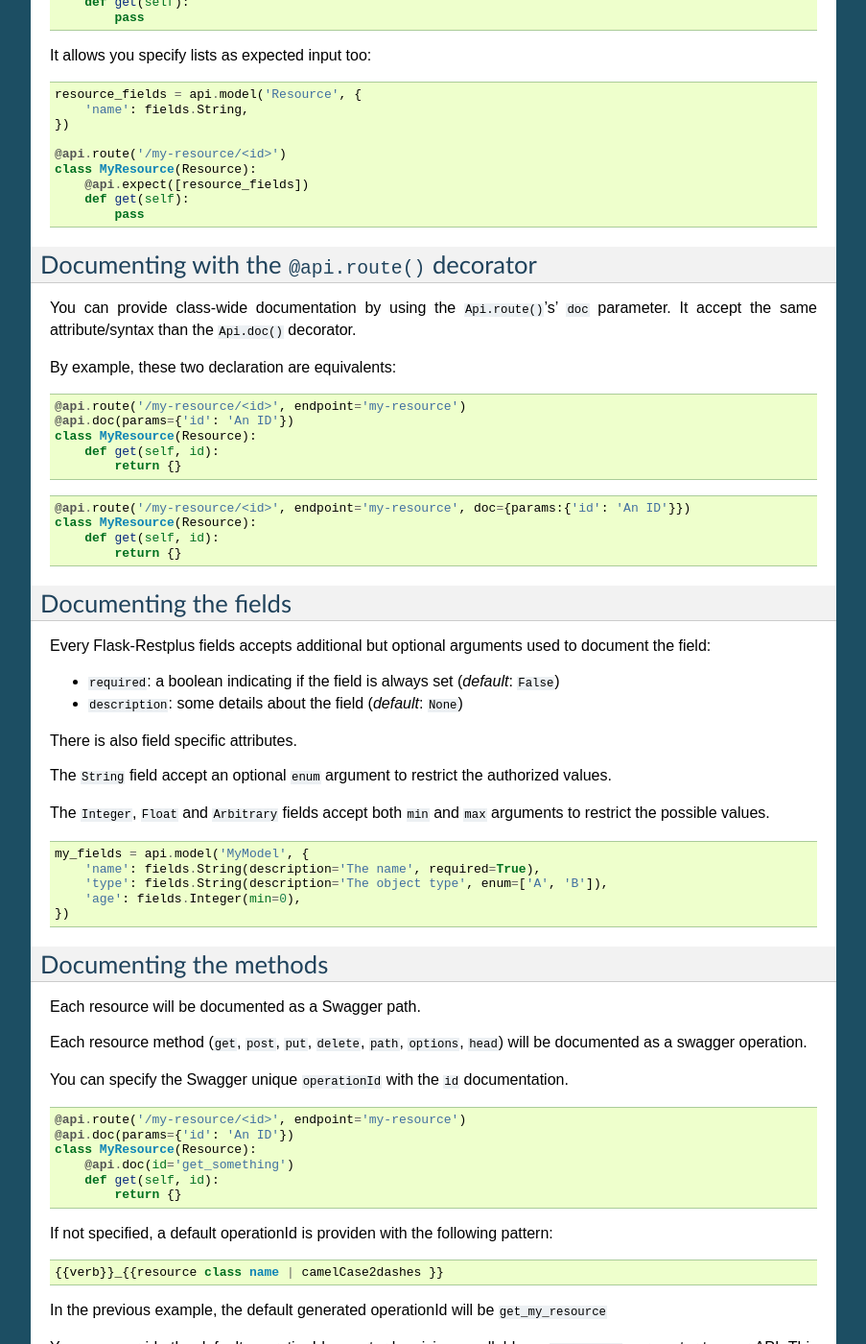
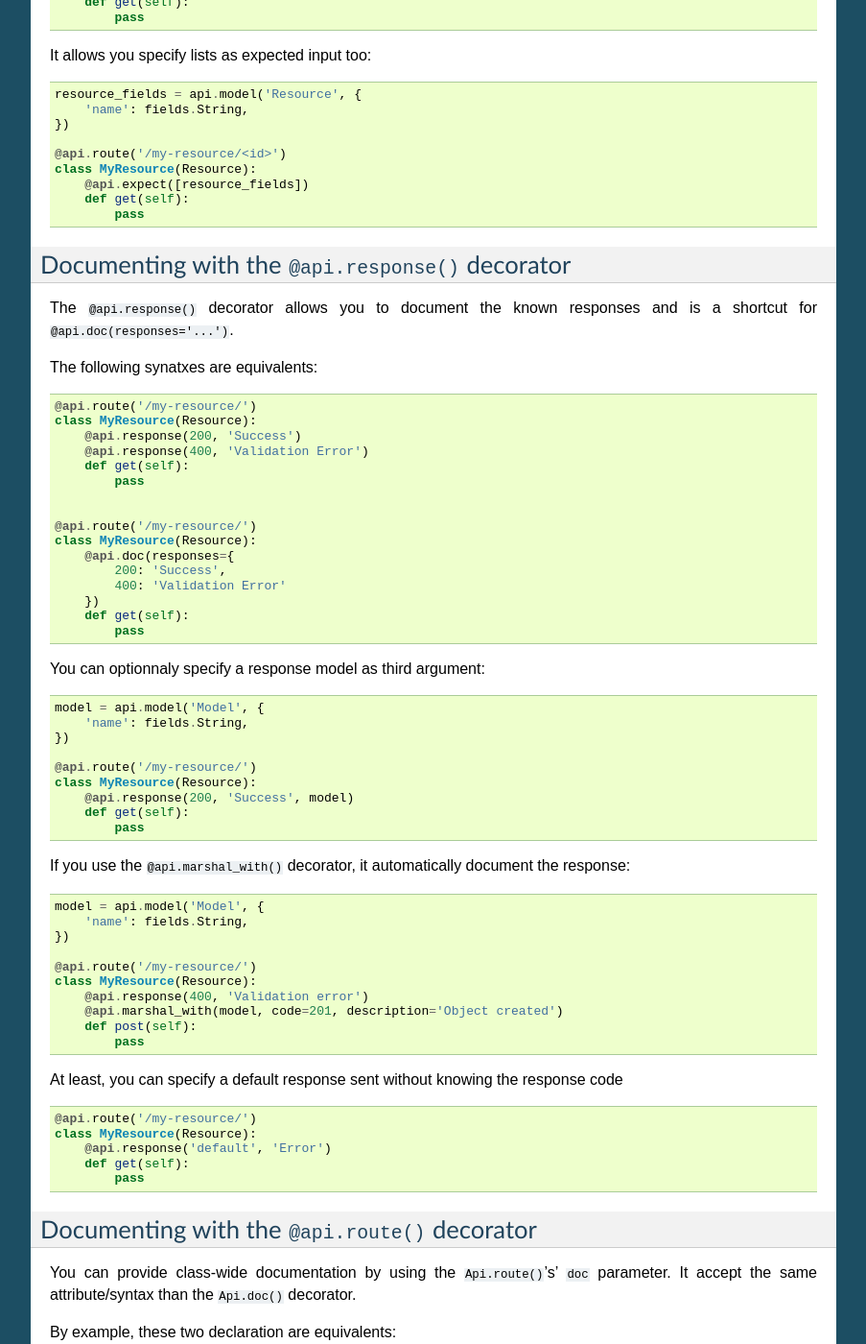
Before and after one commit to noirbizarre/flask-restplus, a Sphinx documentation site: the page built from doc/documenting.rst, in a window 1280 px wide and 1400 px high, scrolled down 2965 px. Shown: the whole window at 96% size, without its empty margins (198-1101 px from the left). Built offline with Sphinx 7.4.7, drawn with Linux system fonts in a browser that asks for light colours; some of the changed text lies outside the part shown.

```diff
--- a/CHANGELOG.rst
+++ b/CHANGELOG.rst
@@ -7,6 +7,8 @@ Current
 - Expose models and fields schema through the ``__schema__`` attribute
 - Drop support for model as class
 - Added ``@api.errorhandler()`` to register custom error handlers
+- Added ``@api.response''`` shortcut decorator
+- Fix list nested models missing in definitions
 
 
 0.6.0
--- a/doc/documenting.rst
+++ b/doc/documenting.rst
@@ -218,6 +218,74 @@ It allows you specify lists as expected input too:
             pass
 
 
+Documenting with the ``@api.response()`` decorator
+--------------------------------------------------
+
+The ``@api.response()`` decorator allows you to document the known responses
+and is a shortcut for ``@api.doc(responses='...')``.
+
+The following synatxes are equivalents:
+
+.. code-block:: python
+
+    @api.route('/my-resource/')
+    class MyResource(Resource):
+        @api.response(200, 'Success')
+        @api.response(400, 'Validation Error')
+        def get(self):
+            pass
+
+
+    @api.route('/my-resource/')
+    class MyResource(Resource):
+        @api.doc(responses={
+            200: 'Success',
+            400: 'Validation Error'
+        })
+        def get(self):
+            pass
+
+You can optionnaly specify a response model as third argument:
+
+
+.. code-block:: python
+
+    model = api.model('Model', {
+        'name': fields.String,
+    })
+
+    @api.route('/my-resource/')
+    class MyResource(Resource):
+        @api.response(200, 'Success', model)
+        def get(self):
+            pass
+
+If you use the ``@api.marshal_with()`` decorator, it automatically document the response:
+
+.. code-block:: python
+
+    model = api.model('Model', {
+        'name': fields.String,
+    })
+
+    @api.route('/my-resource/')
+    class MyResource(Resource):
+        @api.response(400, 'Validation error')
+        @api.marshal_with(model, code=201, description='Object created')
+        def post(self):
+            pass
+
+At least, you can specify a default response sent without knowing the response code
+
+.. code-block:: python
+
+    @api.route('/my-resource/')
+    class MyResource(Resource):
+        @api.response('default', 'Error')
+        def get(self):
+            pass
+
+
 Documenting with the ``@api.route()`` decorator
 -----------------------------------------------
 
@@ -280,11 +348,20 @@ You can specify the Swagger unique ``operationId`` with the ``id`` documentation
 
 .. code-block:: python
 
-    @api.route('/my-resource/<id>', endpoint='my-resource')
-    @api.doc(params={'id': 'An ID'})
+    @api.route('/my-resource/')
     class MyResource(Resource):
         @api.doc(id='get_something')
-        def get(self, id):
+        def get(self):
+            return {}
+
+You can also use the first argument for the same purpose:
+
+.. code-block:: python
+
+    @api.route('/my-resource/')
+    class MyResource(Resource):
+        @api.doc('get_something')
+        def get(self):
             return {}
 
 If not specified, a default operationId is providen with the following pattern::
```
Also changed, not shown: 3 other files.
